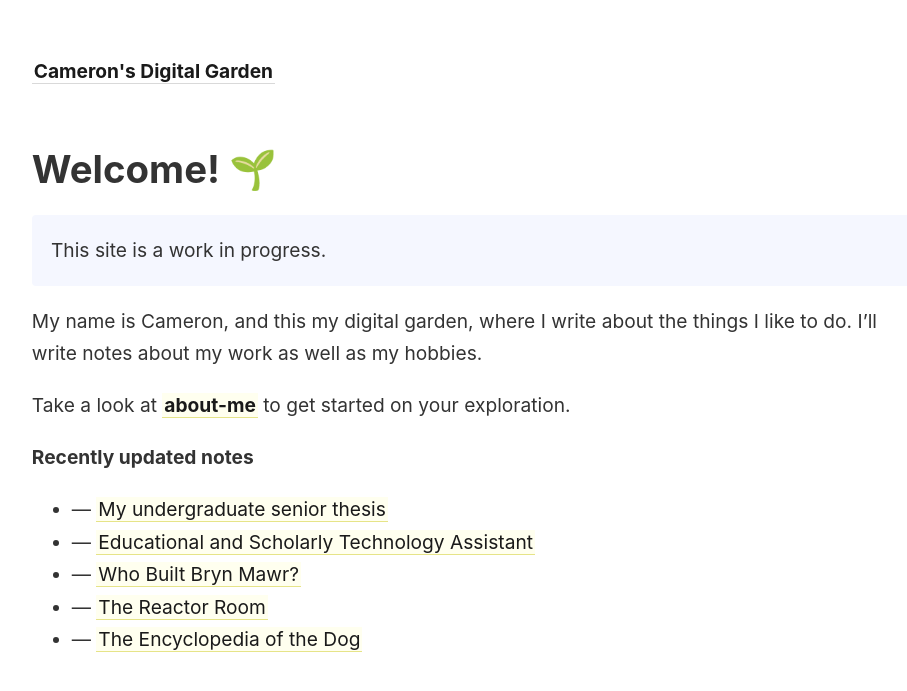
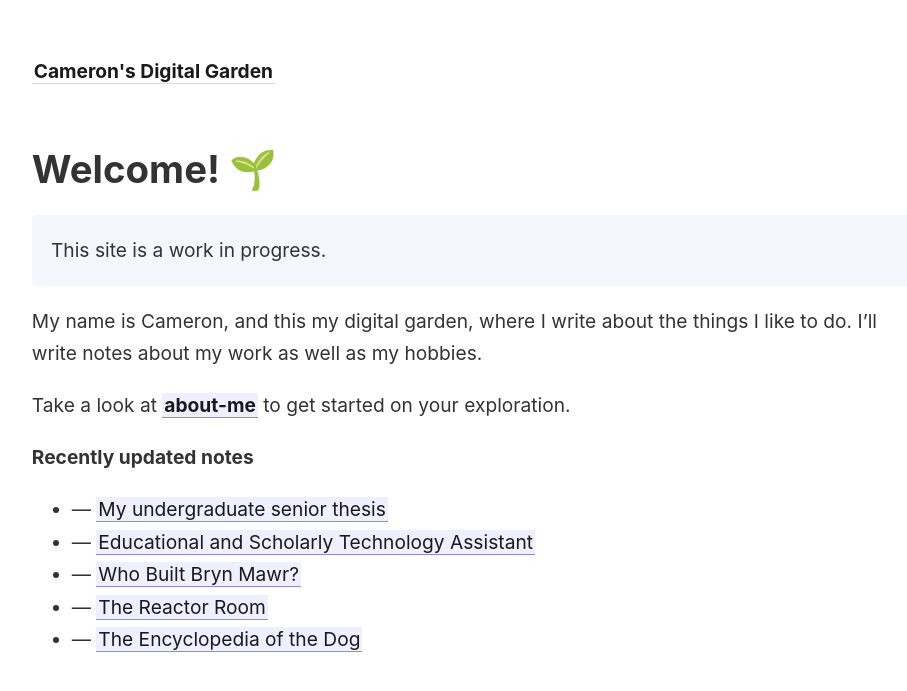
Before and after one commit to cboucher01/cboucher01.github.io, a Jekyll site: the page built from _pages/index.md, in a window 1280 px wide. Shown: the top 691 px of the page, without its empty margins (45-952 px from the left). Built offline with Jekyll 4.4.1, drawn with Linux system fonts in a browser that asks for light colours.

Commit message:
revert color changes again

```diff
--- a/_includes/link-previews.html
+++ b/_includes/link-previews.html
@@ -1,8 +1,8 @@
 <!-- That file is not particularly elegant. This will need a refactor at some point. -->
 <style>
   content a.internal-link {
-    border-color: #e6e488;
-    background-color: #ffffef;
+    border-color: #8b88e6;
+    background-color: #efefff;
   }
 
   #tooltip-wrapper {
--- a/_includes/notes_graph.html
+++ b/_includes/notes_graph.html
@@ -6,7 +6,7 @@
 
   .nodes circle {
     cursor: pointer;
-    fill: #e6e488;
+    fill: #8b88e6;
     transition: all 0.15s ease-out;
   }
 
--- a/_sass/_style.scss
+++ b/_sass/_style.scss
@@ -83,7 +83,7 @@ a {
   color: $color-primary;
   &:hover {
     color: black !important;
-    background: #ffffef;
+    background: #fffaf1;
   }
   &:after {
     position: relative;
@@ -100,7 +100,7 @@ a {
 }
 
 *:focus {
-  background: #e6e488 !important;
+  background: #ffe8bc !important;
   color: black !important;
 }
 
```
